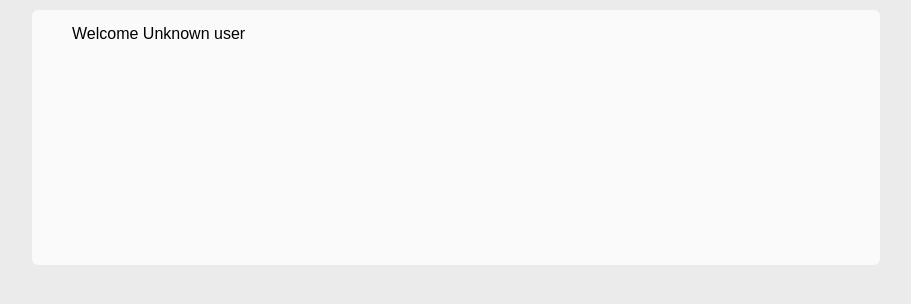
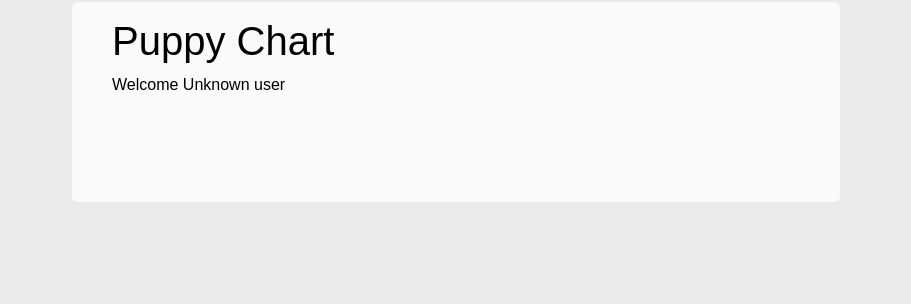
Before and after one commit to janirapo/puppy-chart, a React app: page / in a window 1280 px wide. Shown: the top 304 px of the page, without its empty margins (184-1095 px from the left). Built offline with nearby package versions, Linux system fonts and the light colour scheme; no server answers.

Commit message:
Added bootstrap style sheets to project

```diff
--- a/package.json
+++ b/package.json
@@ -36,6 +36,7 @@
     "dependencies": {
         "axios": "^0.18.0",
         "babel-preset-env": "^1.6.1",
+        "bootstrap": "^4.0.0",
         "express": "^4.16.3",
         "moment": "^2.22.0",
         "mysql2": "^1.5.3",
@@ -44,6 +45,7 @@
         "prettier": "^1.11.1",
         "prop-types": "^15.6.1",
         "react": "^16.3.0",
+        "react-bootstrap": "^0.32.1",
         "react-dom": "^16.3.0",
         "react-icons": "^2.2.7",
         "react-redux": "^5.0.7",
--- a/src/client/components/App.jsx
+++ b/src/client/components/App.jsx
@@ -1,13 +1,18 @@
 import React, { Component } from 'react';
 import User from './User';
 import moment from 'moment';
+import { PageHeader } from 'react-bootstrap';
+
 // set locale to finnish
 moment.locale('fi');
+
+import 'bootstrap/dist/css/bootstrap.css';
 
 class App extends Component {
     render() {
         return (
             <div className="content">
+                <PageHeader>Puppy Chart</PageHeader>
                 <User />
             </div>
         );
```
Also changed, not shown: 2 other files (tests, documents, lock files or other folders).
